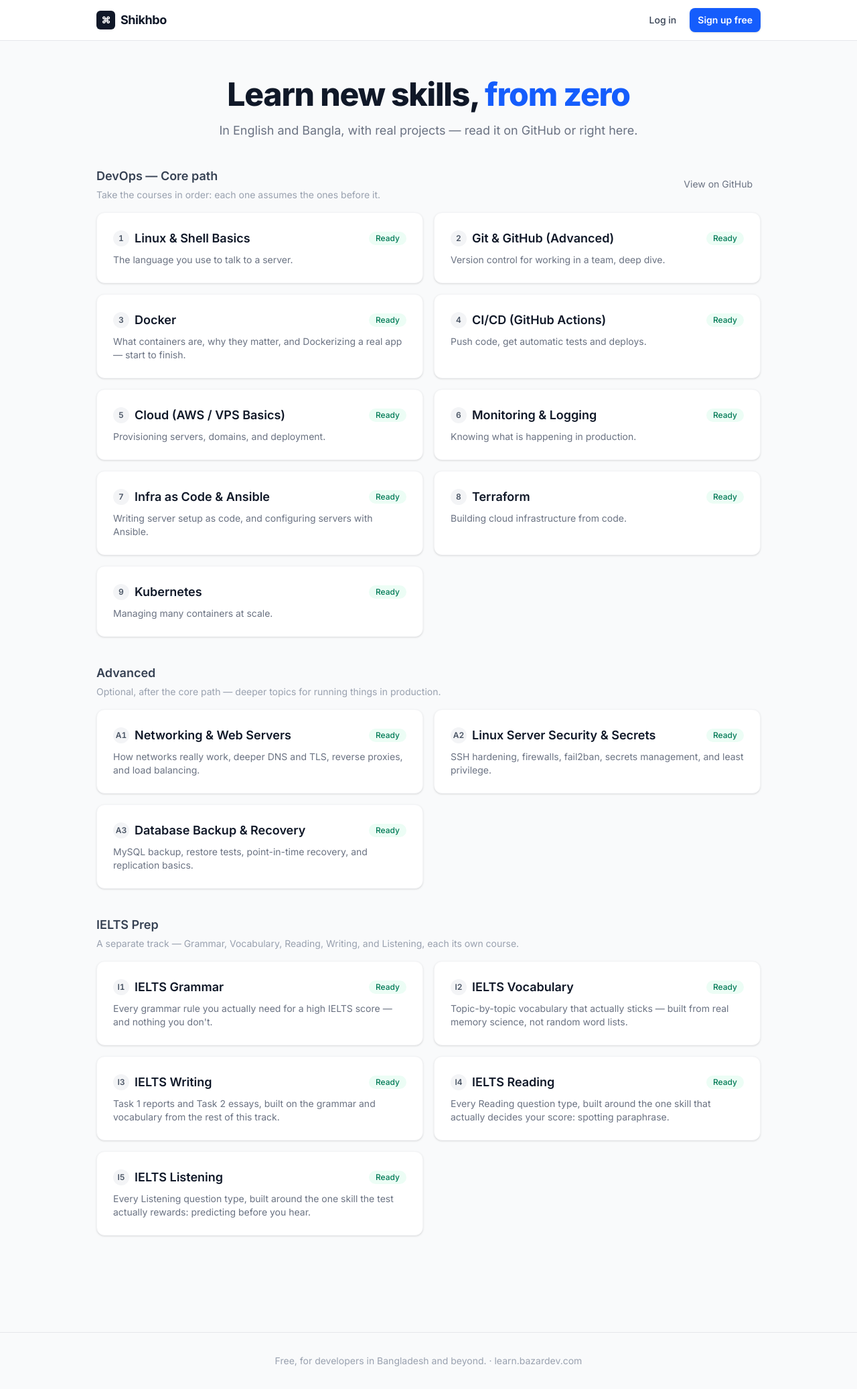
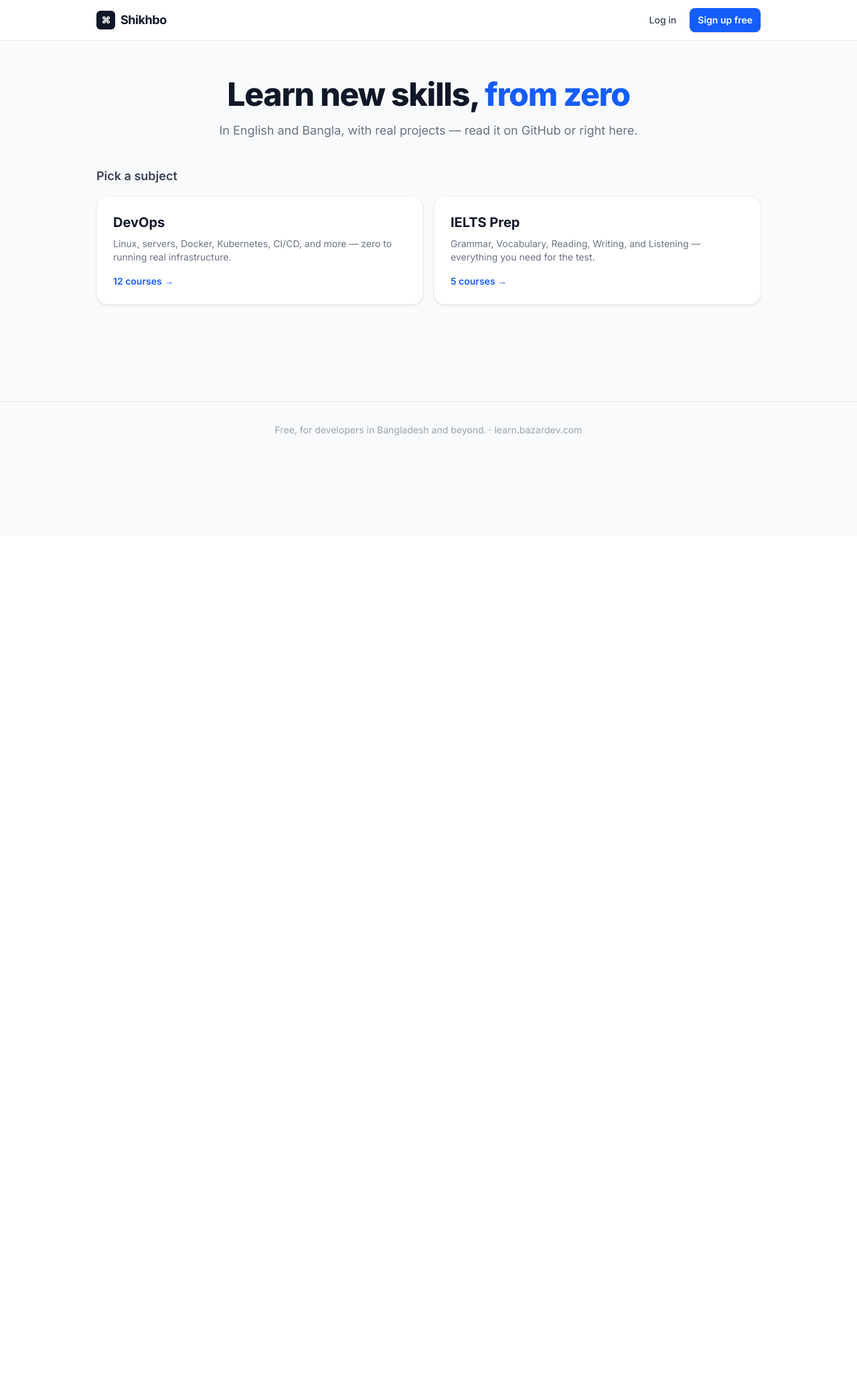
Before and after one commit to Nirjhor3029/learn.bazardev.com, a Laravel app: page / in a window 1280 px wide. Shown: the whole page at 67% size. After the commit the page ends 650 px from the top, so only its background shows below. Run offline with Laravel 12, Linux system fonts and the light colour scheme; data that the repository does not hold is empty; style sheets or scripts are compiled from the project's sources; some libraries are stand-ins or nearby versions.

Commit message:
Split homepage into a category hub + per-subject pages
Even after the Shikhbo rebrand, the homepage still put the full DevOps
course grid and the full IELTS course grid on one page - confusing for
someone who came only to prep for IELTS and had to scroll past a wall
of Linux/Docker/Kubernetes chapters with nothing to do with them.

The homepage is now just a category picker (DevOps, IELTS Prep cards),
driven by a new 'groups' map in config/course.php. Each subject gets
its own page (/devops, /ielts) via a new CourseController::group()
action and resources/views/courses/group.blade.php, carrying the
course grid, numbering, progress/pricing badges, and the DevOps
GitHub link that used to live on the shared homepage.

Co-Authored-By: Claude Sonnet 5 <noreply@anthropic.com>
Claude-Session: https://claude.ai/code/session_012VzLsjoUYnwu4hh7efHWRR

```diff
--- a/app/Http/Controllers/CourseController.php
+++ b/app/Http/Controllers/CourseController.php
@@ -26,6 +26,31 @@ class CourseController extends Controller
     public function home(Request $request): View
     {
         $user = $request->user();
+        $courses = $this->content->courses();
+
+        $groups = collect(config('course.groups'))->map(function ($group) use ($courses) {
+            $group['count'] = count(array_filter(
+                $courses,
+                fn ($course) => in_array($course['section'] ?? 'core', $group['sections'], true)
+            ));
+
+            return $group;
+        });
+
+        return view('home', [
+            'groups' => $groups,
+            'resume' => $user ? $this->learning->resume($user) : null,
+        ]);
+    }
+
+    public function group(Request $request, string $group): View
+    {
+        $user = $request->user();
+        $meta = config("course.groups.$group");
+        $courses = array_filter(
+            $this->content->courses(),
+            fn ($course) => in_array($course['section'] ?? 'core', $meta['sections'], true)
+        );
 
         // One query for every active entitlement, so "is this paid course
         // already mine" doesn't cost a query per card.
@@ -33,10 +58,11 @@ class CourseController extends Controller
         $ownedCourses = $active->where('product_type', Entitlement::COURSE)->pluck('product_key')->all();
         $hasSubscription = $active->contains('product_type', Entitlement::SUBSCRIPTION_ALL_ACCESS);
 
-        return view('home', [
-            'courses' => $this->content->courses(),
+        return view('courses.group', [
+            'group' => $group,
+            'meta' => $meta,
+            'courses' => $courses,
             'progress' => $user ? $this->learning->progress($user) : [],
-            'resume' => $user ? $this->learning->resume($user) : null,
             // One query for every course's pricing row, so the "Paid" badge on
             // each card doesn't cost an extra query per course (no row = free,
             // same rule as CoursePricing::isFree()).
--- a/config/course.php
+++ b/config/course.php
@@ -6,11 +6,27 @@ return [
 
     'github_repo' => 'https://github.com/Nirjhor3029/devops-for-developers',
 
-    // Homepage section order + copy. A future course category only needs a new
-    // entry here — resources/views/home.blade.php loops over this, no template changes.
+    // Top-level subjects shown as cards on the homepage. A future subject is one new
+    // entry here (plus a 'section' on its courses) — no homepage template changes.
+    'groups' => [
+        'devops' => [
+            'label' => 'DevOps',
+            'tagline' => 'Linux, servers, Docker, Kubernetes, CI/CD, and more — zero to running real infrastructure.',
+            'sections' => ['core', 'advanced'],
+        ],
+        'ielts' => [
+            'label' => 'IELTS Prep',
+            'tagline' => 'Grammar, Vocabulary, Reading, Writing, and Listening — everything you need for the test.',
+            'sections' => ['ielts'],
+        ],
+    ],
+
+    // Section order + copy within a group's page. A future course category only needs a
+    // new entry here (and in 'groups' above) — resources/views/courses/group.blade.php
+    // loops over this, no template changes.
     'categories' => [
         'core' => [
-            'label' => 'DevOps — Core path',
+            'label' => 'Core path',
             'tagline' => 'Take the courses in order: each one assumes the ones before it.',
             'prefix' => '',
         ],
--- a/resources/views/home.blade.php
+++ b/resources/views/home.blade.php
@@ -1,46 +1,28 @@
 <x-layout title="Shikhbo — Zero to Hero">
-    @php
-        $categories = config('course.categories', []);
-        $grouped = [];
-        foreach ($categories as $key => $meta) {
-            $grouped[$key] = array_filter($courses, fn ($course) => ($course['section'] ?? 'core') === $key);
-        }
-    @endphp
-
     <section class="mx-auto max-w-5xl px-4 pt-14 pb-10 text-center">
         <h1 class="text-4xl font-extrabold tracking-tight sm:text-5xl">Learn new skills, <span class="text-blue-600">from zero</span></h1>
         <p class="mx-auto mt-4 max-w-2xl text-lg text-gray-500">In English and Bangla, with real projects — read it on GitHub or right here.</p>
     </section>
 
-    {{-- Logged-in readers go straight back to where they stopped. --}}
+    {{-- Logged-in readers go straight back to where they stopped, whichever subject it was. --}}
     @if ($resume)
         <section class="mx-auto max-w-5xl px-4 pb-6">
             <x-resume-card :chapter="$resume" :label="$resume['is_next'] ? 'Up next' : 'Continue where you left off'" />
         </section>
     @endif
 
-    @foreach ($grouped as $key => $group)
-        @continue(count($group) === 0)
-        @php $meta = $categories[$key]; @endphp
+    <section class="mx-auto max-w-5xl px-4 pb-20">
+        <h2 class="text-lg font-semibold text-gray-700">Pick a subject</h2>
 
-        <section class="mx-auto max-w-5xl px-4 pb-10 {{ $loop->last ? 'pb-20' : '' }}">
-            <div class="flex items-center justify-between gap-3">
-                <div>
-                    <h2 class="text-lg font-semibold text-gray-700">{{ $meta['label'] }}</h2>
-                    <p class="mt-1 text-sm text-gray-400">{{ $meta['tagline'] }}</p>
-                </div>
-
-                @if ($key === 'core')
-                    <a href="{{ config('course.github_repo') }}" target="_blank" rel="noopener"
-                       class="hidden shrink-0 rounded-lg px-3 py-2 text-sm text-gray-500 transition-colors hover:text-gray-900 sm:block">View on GitHub</a>
-                @endif
-            </div>
-
-            <div class="mt-4 grid gap-4 sm:grid-cols-2">
-                @foreach ($group as $slug => $course)
-                    @include('courses.partials.home-card', ['slug' => $slug, 'course' => $course, 'number' => $meta['prefix'].$loop->iteration, 'mine' => $progress[$slug] ?? null, 'coursePricing' => $pricing[$slug] ?? null, 'owned' => $hasSubscription || in_array($slug, $ownedCourses, true)])
-                @endforeach
-            </div>
-        </section>
-    @endforeach
+        <div class="mt-4 grid gap-4 sm:grid-cols-2">
+            @foreach ($groups as $key => $group)
+                <a href="{{ route('course.group', $key) }}"
+                   class="rounded-2xl border border-gray-100 bg-white p-6 shadow-sm transition hover:border-blue-200 hover:shadow-md">
+                    <h3 class="text-xl font-bold text-gray-900">{{ $group['label'] }}</h3>
+                    <p class="mt-2 text-sm text-gray-500">{{ $group['tagline'] }}</p>
+                    <p class="mt-4 text-sm font-semibold text-blue-600">{{ $group['count'] }} {{ \Illuminate\Support\Str::plural('course', $group['count']) }} &rarr;</p>
+                </a>
+            @endforeach
+        </div>
+    </section>
 </x-layout>
--- a/routes/web.php
+++ b/routes/web.php
@@ -23,6 +23,12 @@ use App\Http\Controllers\TerminalLaunchController;
 use Illuminate\Support\Facades\Route;
 
 Route::get('/', [CourseController::class, 'home'])->name('home');
+
+// Subject landing pages (DevOps, IELTS Prep, …) — the homepage only shows these as
+// cards; the actual course grid for a subject lives on its own page.
+Route::get('/{group}', [CourseController::class, 'group'])
+    ->whereIn('group', array_keys(config('course.groups')))
+    ->name('course.group');
 
 // Server-to-server only (shared-secret, not a browser session) — the terminal
 // orchestrator calls this to redeem a launch ticket. See TerminalLaunchController.
```
Also changed, not shown: resources/views/courses/group.blade.php (added, +43 -0 lines), tests/Feature/EntitlementTest.php (+2 -2 lines), tests/Feature/IeltsGrammarRoadmapTest.php (+1 -1 lines), tests/Feature/IeltsListeningRoadmapTest.php (+1 -1 lines), tests/Feature/IeltsReadingRoadmapTest.php (+1 -1 lines), tests/Feature/IeltsVocabularyRoadmapTest.php (+1 -1 lines), tests/Feature/IeltsWritingRoadmapTest.php (+1 -1 lines), tests/Feature/LearningPathTest.php (+6 -3 lines), tests/Feature/LearningTest.php (+1 -1 lines).
